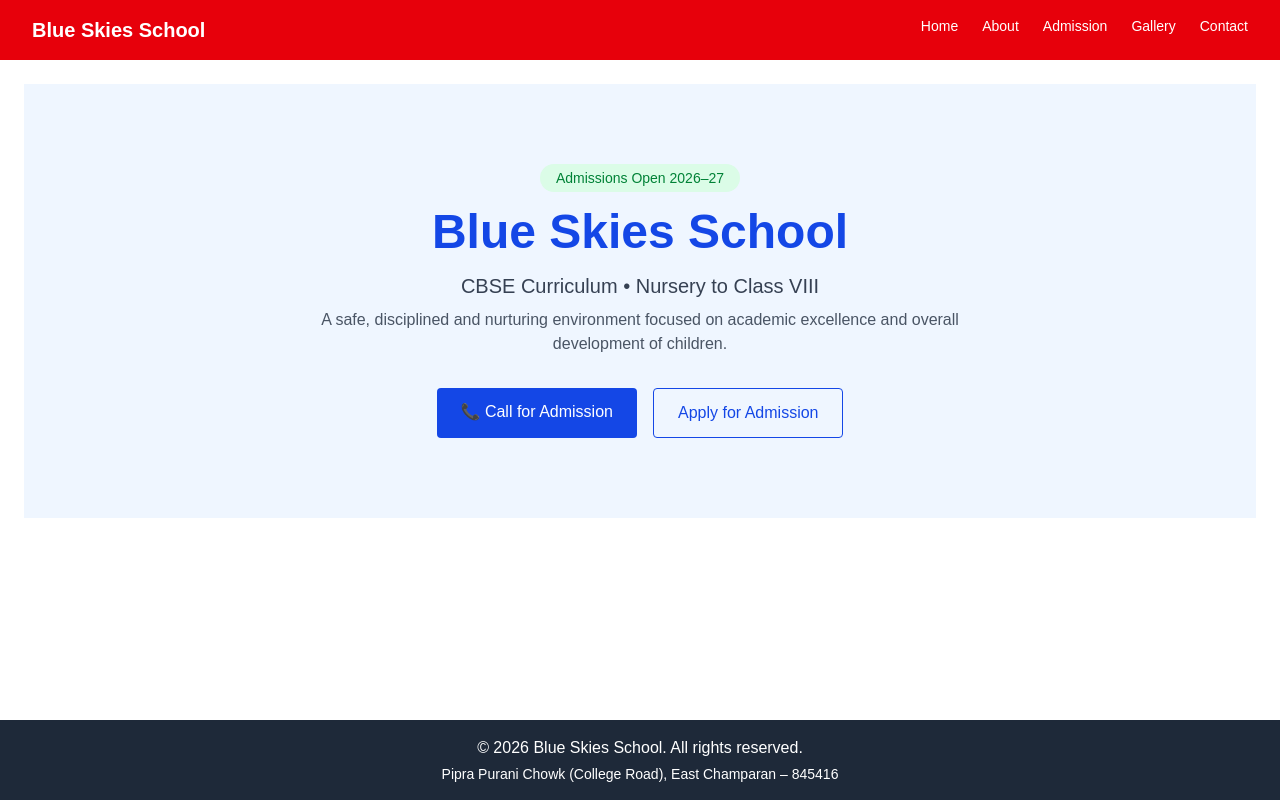
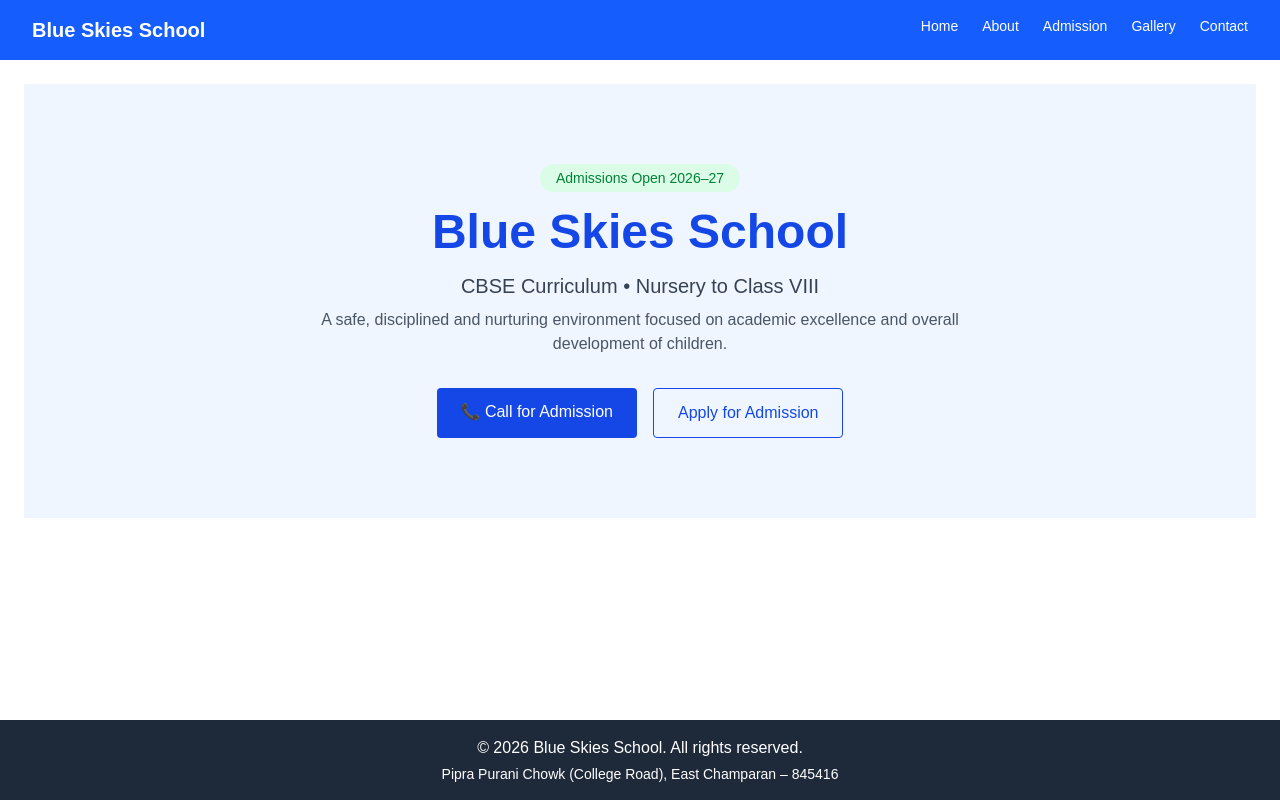
Before and after one commit to abhi281500/blue-skies-school, a Next.js app: page / in a window 1280 px wide. Built offline with nearby package versions, Linux system fonts and the light colour scheme.

Commit message:
css change

```diff
--- a/components/Navbar.tsx
+++ b/components/Navbar.tsx
@@ -2,7 +2,7 @@ import Link from "next/link";
 
 export default function Navbar() {
   return (
-    <nav className="bg-red-600 text-white px-8 py-4 flex justify-between">
+    <nav className="bg-blue-600 text-white px-8 py-4 flex justify-between">
 
       <h1 className="text-xl font-bold">Blue Skies School</h1>
 
```
